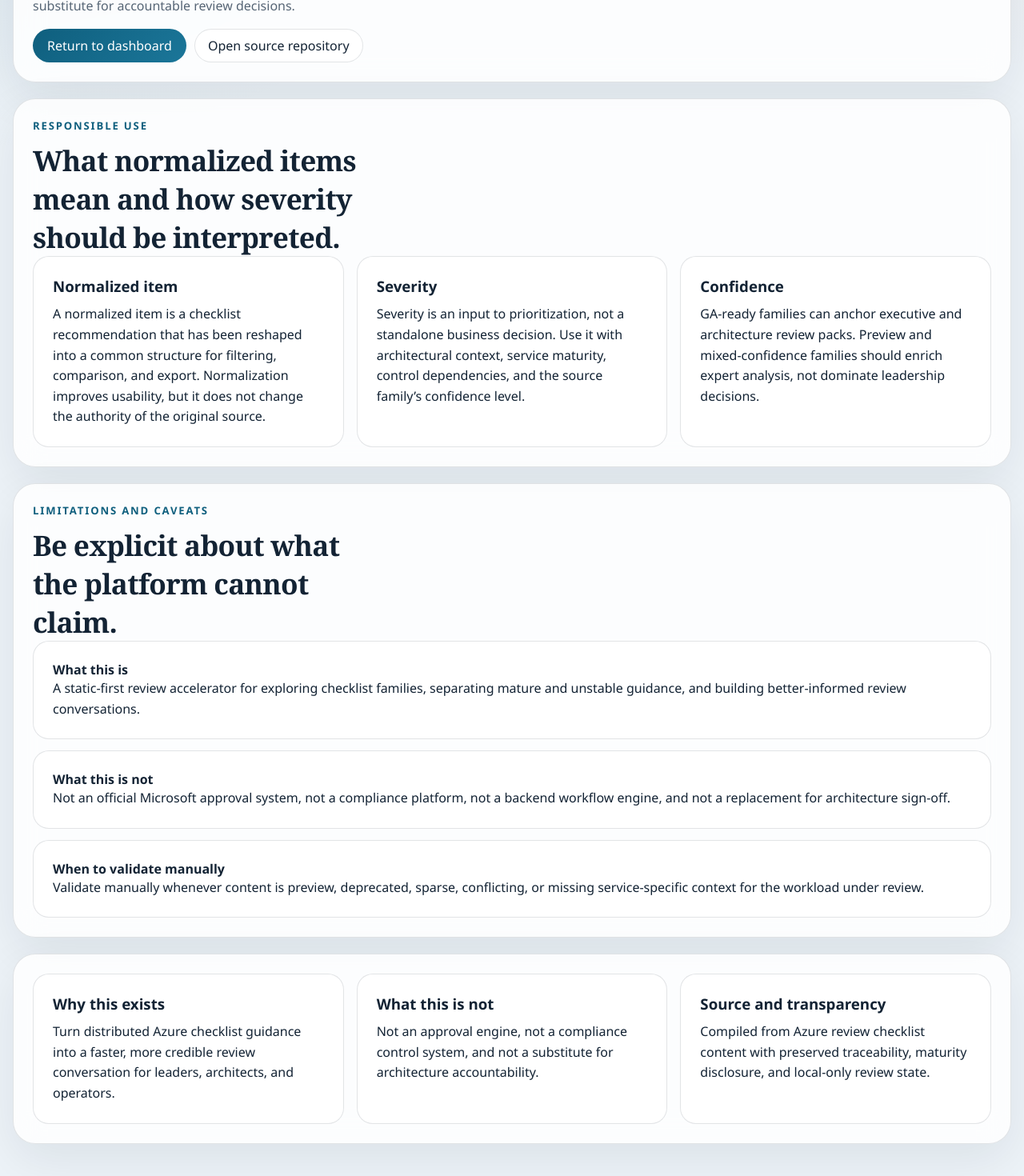
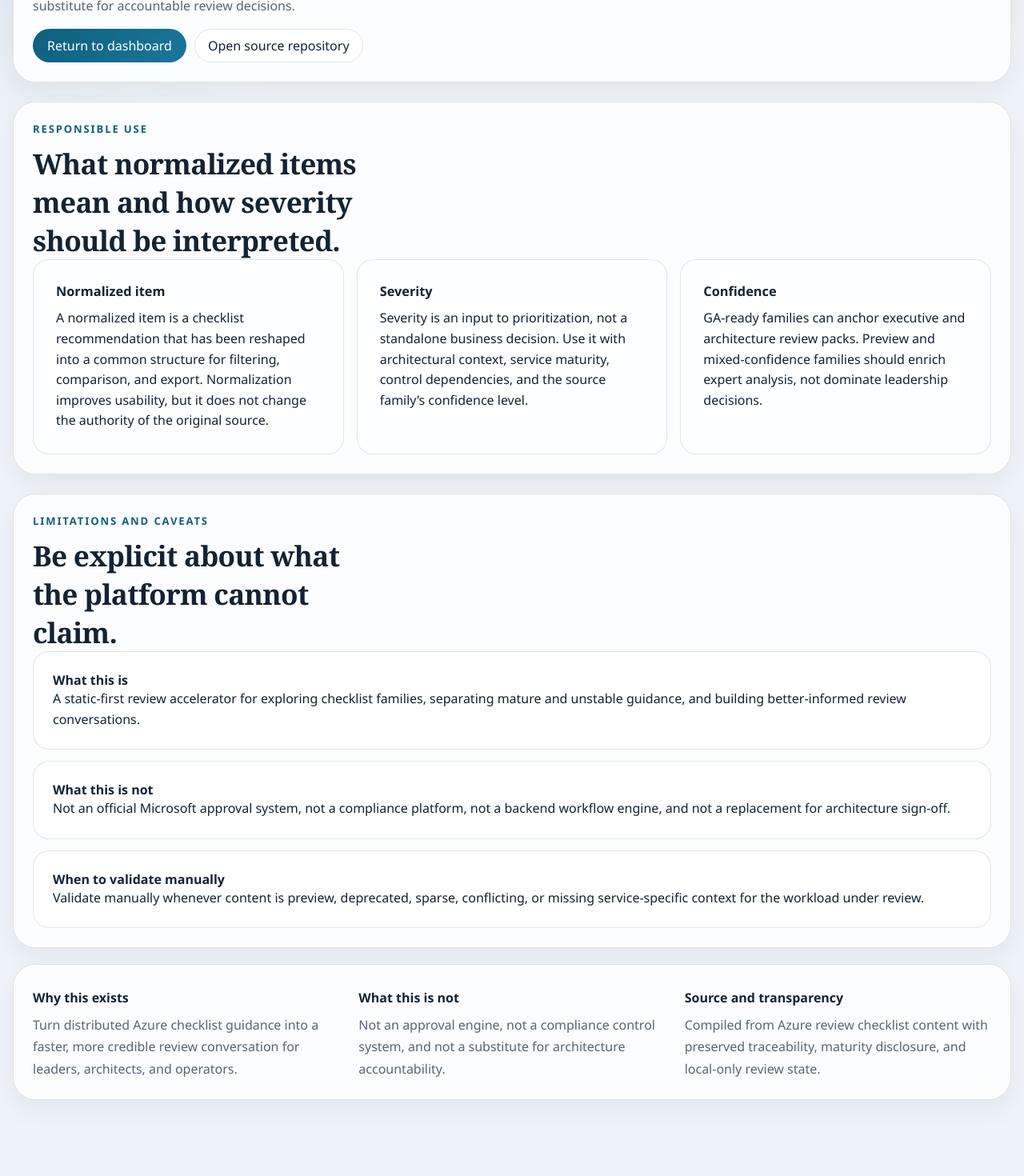
Before and after one commit to upendra25312/AzureCheckLists, a Next.js app: page /how-to-use in a window 1280 px wide. Shown: the part 660-2130 px from the top of the page at 80% size. After the commit the page ends 2091 px from the top, so only its background shows below. Built offline with nearby package versions, Linux system fonts and the light colour scheme.

Commit message:
Refine typography and editorial density

```diff
--- a/app/globals.css
+++ b/app/globals.css
@@ -319,7 +319,7 @@ button.chip:hover {
 .empty-state-card {
   background: var(--bg-elevated);
   border: 1px solid var(--border);
-  box-shadow: var(--shadow);
+  box-shadow: 0 14px 34px rgba(13, 24, 38, 0.05);
   backdrop-filter: blur(18px);
 }
 
@@ -374,6 +374,27 @@ button.chip:hover {
 
 .site-footer {
   margin-top: 20px;
+}
+
+.site-footer-grid {
+  display: grid;
+  grid-template-columns: repeat(3, minmax(0, 1fr));
+  gap: 24px;
+}
+
+.site-footer-column {
+  padding-top: 6px;
+}
+
+.site-footer-column h3 {
+  margin: 0 0 10px;
+  font-size: 1rem;
+}
+
+.site-footer-column p {
+  margin: 0;
+  color: var(--text-muted);
+  line-height: 1.7;
 }
 
 .trust-banner {
@@ -479,7 +500,7 @@ button.chip:hover {
 }
 
 .section-stack {
-  gap: 20px;
+  gap: 24px;
 }
 
 .hero-highlights,
@@ -573,6 +594,11 @@ button.chip:hover {
 .hero-metric-card strong {
   font-size: 2rem;
   margin-bottom: 6px;
+}
+
+.editorial-section {
+  padding-top: 30px;
+  padding-bottom: 30px;
 }
 
 .filters-panel {
@@ -693,11 +719,41 @@ button.chip:hover {
   margin-bottom: 6px;
 }
 
+.metric-card,
+.mini-card {
+  padding: 28px;
+}
+
+.metric-card {
+  background: rgba(255, 255, 255, 0.74);
+}
+
+[data-theme="dark"] .metric-card {
+  background: rgba(12, 24, 36, 0.62);
+}
+
+.metric-card span {
+  display: block;
+  margin-bottom: 10px;
+  font-size: 0.88rem;
+  font-weight: 700;
+  letter-spacing: 0.04em;
+  color: var(--text);
+}
+
+.metric-card .microcopy {
+  margin-top: 10px;
+}
+
 .future-card h3,
 .filter-card h3,
 .drawer-section h3 {
   margin-top: 0;
   margin-bottom: 10px;
+}
+
+.future-card h3 {
+  font-size: 1.02rem;
 }
 
 .future-card p,
@@ -710,16 +766,25 @@ button.chip:hover {
   line-height: 1.6;
 }
 
+.future-card {
+  padding: 28px;
+  background: rgba(255, 255, 255, 0.68);
+}
+
+[data-theme="dark"] .future-card {
+  background: rgba(12, 24, 36, 0.58);
+}
+
 .watchlist-row {
   display: grid;
   gap: 10px;
-  padding-bottom: 12px;
-  border-bottom: 1px solid var(--border);
+  padding: 16px 0;
+  border-top: 1px solid var(--border);
 }
 
-.watchlist-row:last-child {
-  padding-bottom: 0;
-  border-bottom: none;
+.watchlist-row:first-child {
+  padding-top: 0;
+  border-top: none;
 }
 
 .quality-badge {
@@ -826,7 +891,7 @@ button.chip:hover {
 .item-row {
   display: grid;
   gap: 12px;
-  padding: 18px;
+  padding: 22px;
   border: 1px solid var(--border);
   border-radius: 18px;
   background: var(--bg-subtle);
@@ -913,6 +978,7 @@ button.chip:hover {
   .overview-grid,
   .explorer-grid,
   .future-grid,
+  .site-footer-grid,
   .trust-banner-grid,
   .traceability-grid,
   .advanced-filters-grid,
@@ -987,4 +1053,11 @@ button.chip:hover {
   .trust-banner-action {
     justify-items: start;
   }
+
+  .metric-card,
+  .mini-card,
+  .future-card,
+  .item-row {
+    padding: 20px;
+  }
 }
--- a/src/components/theme-provider.tsx
+++ b/src/components/theme-provider.tsx
@@ -75,22 +75,22 @@ export function ThemeProvider({ children }: { children: React.ReactNode }) {
       <TrustBanner />
       {children}
       <footer className="site-footer surface-panel">
-        <div className="future-grid">
-          <article className="future-card">
+        <div className="site-footer-grid">
+          <article className="site-footer-column">
             <h3>Why this exists</h3>
             <p>
               Turn distributed Azure checklist guidance into a faster, more credible review
               conversation for leaders, architects, and operators.
             </p>
           </article>
-          <article className="future-card">
+          <article className="site-footer-column">
             <h3>What this is not</h3>
             <p>
               Not an approval engine, not a compliance control system, and not a substitute
               for architecture accountability.
             </p>
           </article>
-          <article className="future-card">
+          <article className="site-footer-column">
             <h3>Source and transparency</h3>
             <p>
               Compiled from Azure review checklist content with preserved traceability,
```
Also changed, not shown: src/components/dashboard-home.tsx (+10 -8 lines), src/components/summary-cards.tsx (+6 -4 lines).
